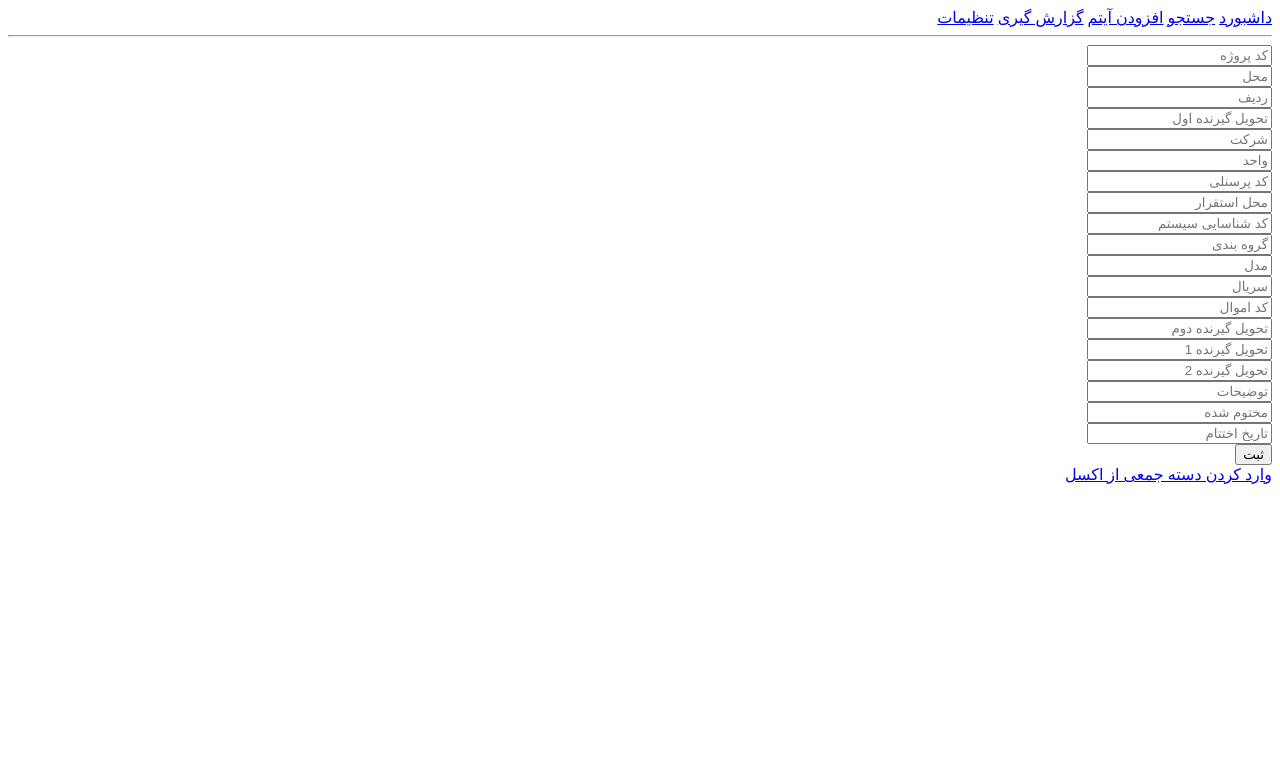
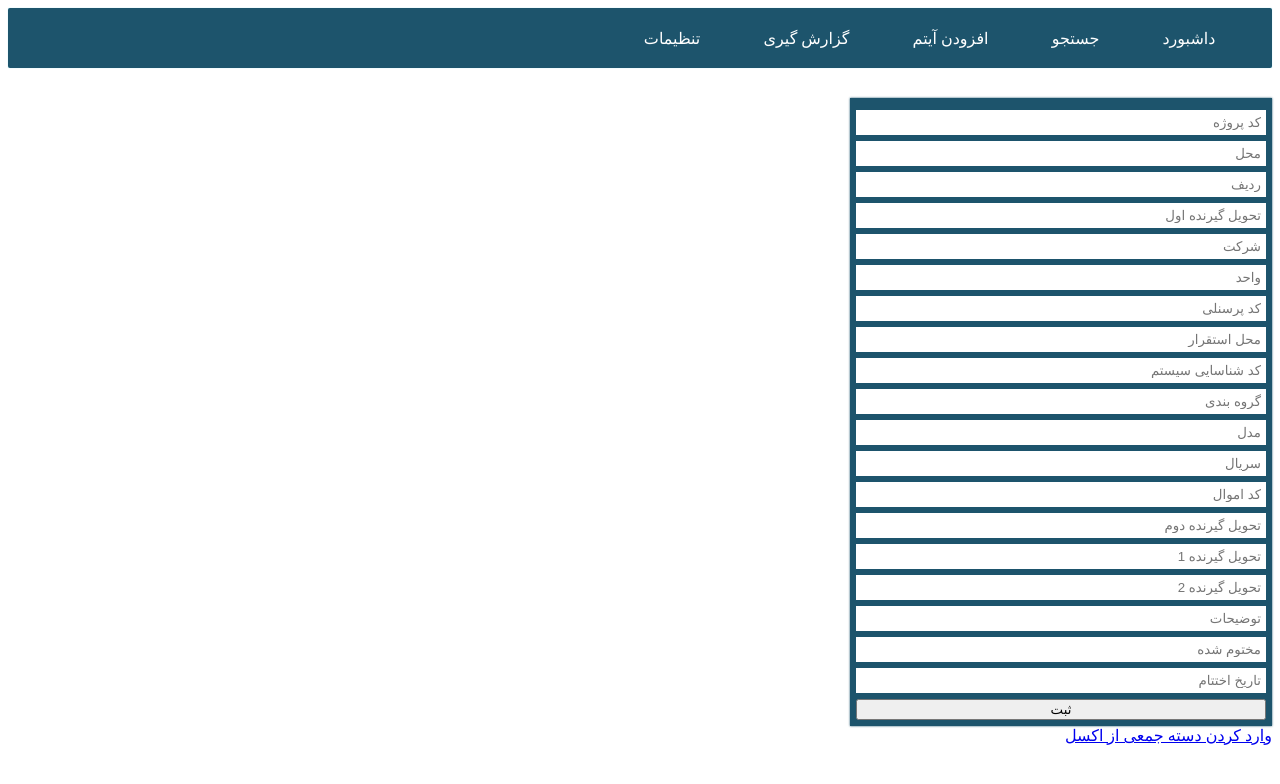
Before and after one commit to Ali-Abbaspour-12/Warehouse, a Flask app: page /add_item in a window 1280 px wide. Shown: the top 784 px of the page. Run offline with Flask 3, Linux system fonts and the light colour scheme.

Commit message:
new cheng

```diff
--- /dev/null
+++ b/static/css/add_item.css
@@ -0,0 +1,21 @@
+#add_item{
+    display: flex;
+    flex-direction: column;
+    margin-top: 30px;
+    border: 2px solid #1D546C;
+    background-color: #1D546C;
+    width: fit-content;
+    padding: 4px;
+    box-shadow: 0px 0px 2px 0px #1D546C ;
+
+}
+#add_item input{
+    margin-top: 6px;
+    width: 400px;
+    padding: 5px;
+    border: none;
+}
+#add_item button{
+    margin-top: 6px;
+    width: 410px;
+}
--- a/static/css/base.css
+++ b/static/css/base.css
@@ -0,0 +1,30 @@
+#navbar a{
+    text-decoration: none;
+    color: white;
+    padding: 6.6px;
+    transition: 0.1s;
+    font-size: 16px;
+    margin-right: 50px;
+
+
+
+}
+#navbar a:hover {
+    font-size: 18px;
+    color: #18c0eb83;
+    border: 10px;
+    background-color: aliceblue;
+    transition: 0.1s;
+    border-radius: 2px;
+}
+#navbar{
+    display: flex;
+    flex-direction: row;
+    background-color: #1D546C;
+    height: 60px;
+    border-radius: 2px;
+    align-items: center;
+    box-shadow: 0px 0px 1px 0px #18c0eb83;
+
+
+}
--- a/templates/add_item.html
+++ b/templates/add_item.html
@@ -14,28 +14,29 @@
 
 
 <form method="post">
+<div id="add_item">
+  <input type="text" id="project_code" name="project_code" placeholder="کد پروژه">
+    <input type="text" id="warehouse_location" name="warehouse_location" placeholder="محل">
+    <input type="text" id="row" name="row" placeholder="ردیف">
+    <input type="text" id="first_recipient_delivery" name="first_recipient_delivery" placeholder="تحویل گیرنده اول">
+    <input type="text" id="company" name="company" placeholder="شرکت">
+    <input type="text" id="unit" name="unit" placeholder="واحد">
+    <input type="text" id="personnel_code" name="personnel_code" placeholder="کد پرسنلی">
+    <input type="text" id="current_location" name="current_location" placeholder="محل استقرار">
+    <input type="text" id="system_identification_code" name="system_identification_code" placeholder="کد شناسایی سیستم">
+    <input type="text" id="category" name="category" placeholder="گروه بندی">
+    <input type="text" id="model" name="model" placeholder="مدل">
+    <input type="text" id="serial_number" name="serial_number" placeholder="سریال">
+    <input type="text" id="property_code" name="property_code" placeholder="کد اموال">
+    <input type="text" id="second_recipient_delivery" name="second_recipient_delivery" placeholder="تحویل گیرنده دوم">
+    <input type="text" id="third_recipient_delivery" name="third_recipient_delivery" placeholder="تحویل گیرنده 1">
+    <input type="text" id="forth_recipient_delivery" name="forth_recipient_delivery" placeholder="تحویل گیرنده 2">
+    <input type="text" id="description" name="description" placeholder="توضیحات">
+    <input type="text" id="closed" name="closed" placeholder="مختوم شده">
+    <input type="text" id="closed_time" name="closed_time" placeholder="تاریخ اختتام">
+    <button type="submit">ثبت</button>
+</div>
 
-    <input type="text" id="project_code" name="project_code" placeholder="کد پروژه"><br>
-    <input type="text" id="warehouse_location" name="warehouse_location" placeholder="محل"><br>
-    <input type="text" id="row" name="row" placeholder="ردیف"><br>
-    <input type="text" id="first_recipient_delivery" name="first_recipient_delivery" placeholder="تحویل گیرنده اول"><br>
-    <input type="text" id="company" name="company" placeholder="شرکت"><br>
-    <input type="text" id="unit" name="unit" placeholder="واحد"><br>
-    <input type="text" id="personnel_code" name="personnel_code" placeholder="کد پرسنلی"><br>
-    <input type="text" id="current_location" name="current_location" placeholder="محل استقرار"><br>
-    <input type="text" id="system_identification_code" name="system_identification_code" placeholder="کد شناسایی سیستم"><br>
-    <input type="text" id="category" name="category" placeholder="گروه بندی"><br>
-    <input type="text" id="model" name="model" placeholder="مدل"><br>
-    <input type="text" id="serial_number" name="serial_number" placeholder="سریال"><br>
-    <input type="text" id="property_code" name="property_code" placeholder="کد اموال"><br>
-    <input type="text" id="second_recipient_delivery" name="second_recipient_delivery" placeholder="تحویل گیرنده دوم"><br>
-    <input type="text" id="third_recipient_delivery" name="third_recipient_delivery" placeholder="تحویل گیرنده 1"><br>
-    <input type="text" id="forth_recipient_delivery" name="forth_recipient_delivery" placeholder="تحویل گیرنده 2"><br>
-    <input type="text" id="description" name="description" placeholder="توضیحات"><br>
-    <input type="text" id="closed" name="closed" placeholder="مختوم شده"><br>
-    <input type="text" id="closed_time" name="closed_time" placeholder="تاریخ اختتام"><br>
-
-    <button type="submit">ثبت</button><br>
 
 </form>
 <a href="{{url_for('add_item_bp.excel_import')}}" style="display: block;">وارد کردن دسته جمعی از اکسل</a>
--- a/templates/base.html
+++ b/templates/base.html
@@ -5,14 +5,16 @@
     <meta name="viewport" content="width=device-width, initial-scale=1.0">
     <link rel="stylesheet" href="{{ url_for('static',filename='css/base.css')}}">
     <link rel="stylesheet" href="{{ url_for('static',filename='css/search.css')}}">
+    <link rel="stylesheet" href="{{ url_for('static',filename='css/add_item.css')}}">
+
     <script src="{{ url_for('static',filename='js/base.js')}}"></script>
     <title>Document</title>
 </head>
 <body>
     <header>
-        <nav>
+        <nav id="navbar">
 
-            <a href="{{url_for('dashboard_bp.dashboard')}}" >داشبورد</a>
+            <a id="dashboard" href="{{url_for('dashboard_bp.dashboard')}}" >داشبورد</a>
 
             <a href="{{url_for('search_bp.search')}}">جستجو</a>
             <a href="{{url_for('add_item_bp.add_item')}}">افزودن آیتم</a>
@@ -23,7 +25,6 @@
 
         </nav>
     </header>
-    <hr>
     <main>
         {% block content %}
 
```
